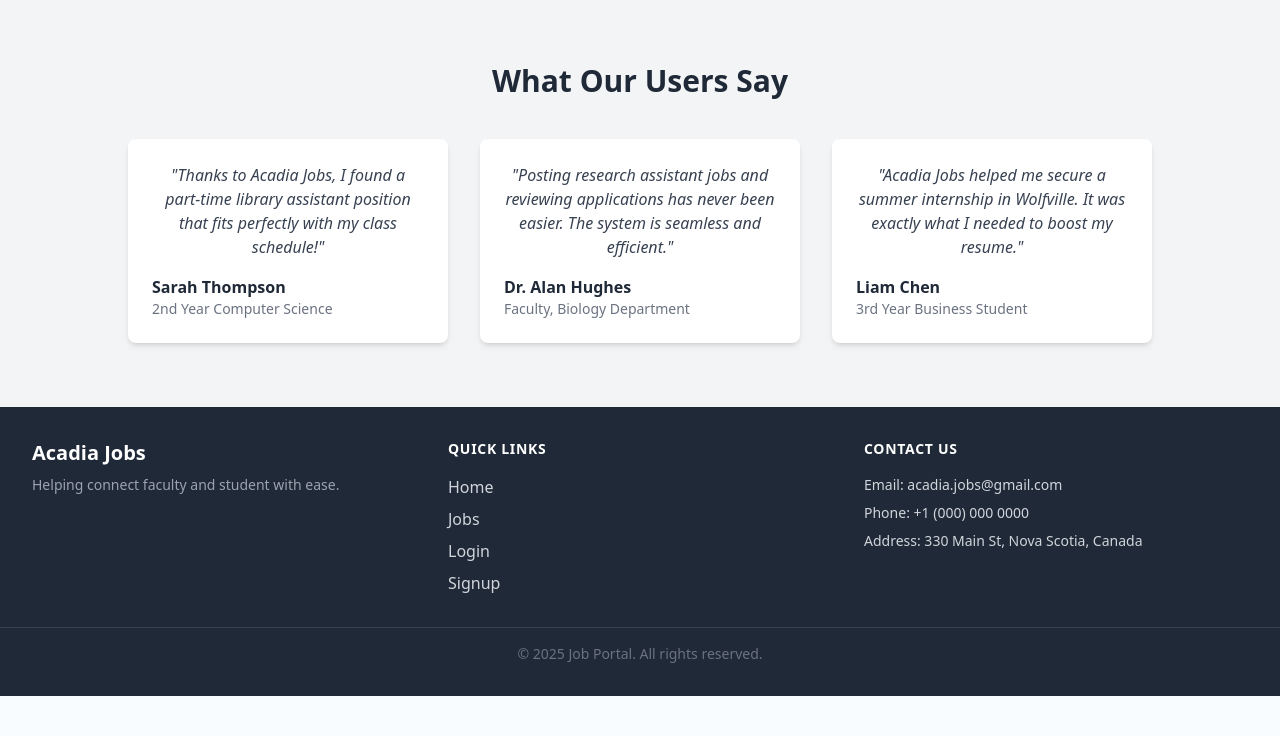
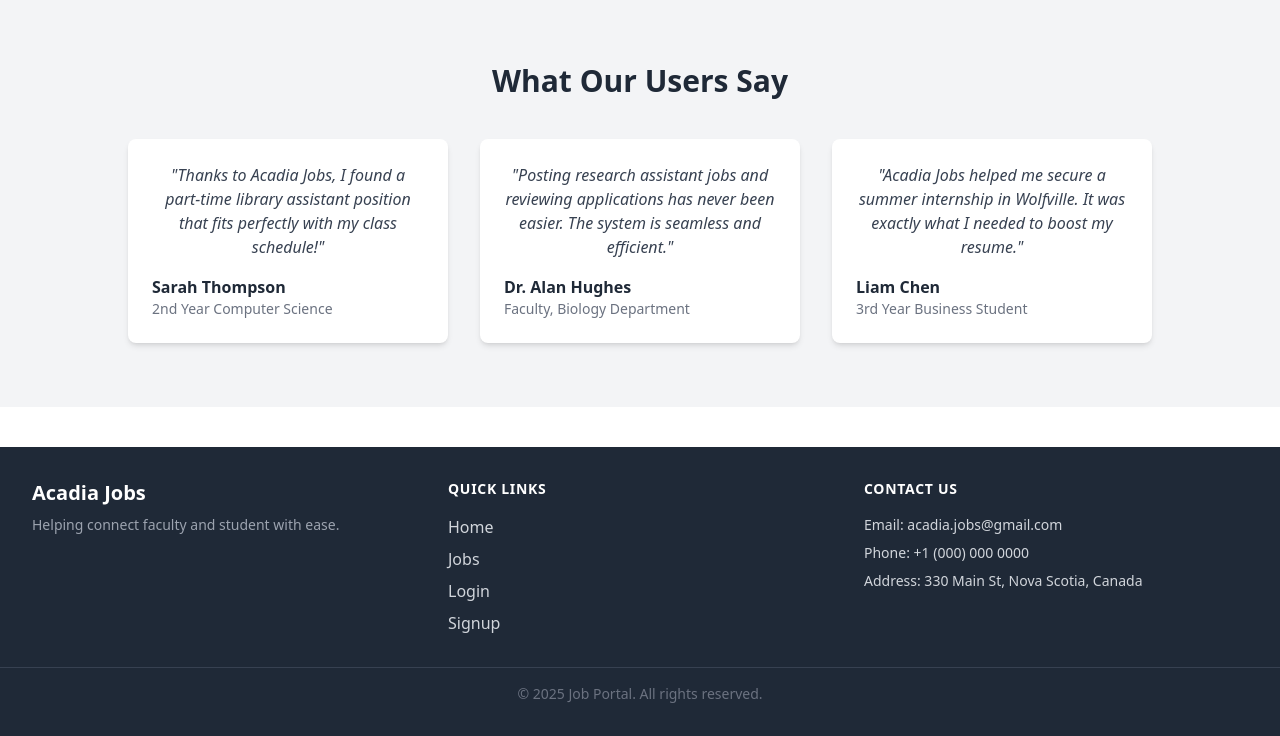
Before and after one commit to roshan589/Acadia-Jobs, a Django app: page / in a window 1280 px wide. Shown: the part 980-1716 px from the top of the page. Before the commit the page ends 1676 px from the top, so only its background shows below. Run offline with Django 5.2, Linux system fonts and the light colour scheme; some libraries are stand-ins or nearby versions.

Commit message:
Create Job Template Modified

```diff
--- a/loginSignup/templates/base.html
+++ b/loginSignup/templates/base.html
@@ -1,6 +1,6 @@
 <!DOCTYPE html>
 {% load static tailwind_tags %}
-<html lang="en" class="h-full">
+<html lang="en">
 <head>
   <meta charset="UTF-8" />
   <meta name="viewport" content="width=device-width, initial-scale=1.0" />
@@ -8,7 +8,7 @@
   <link rel="stylesheet" href="https://unicons.iconscout.com/release/v4.0.8/css/line.css">
   {% tailwind_css %}
 </head>
-<body class="bg-white flex flex-col min-h-screen">
+<body class="bg-white">
 
   <!-- Navigation Bar -->
   <nav class="bg-gray-200 shadow-md sticky top-0 z-50">
@@ -24,7 +24,7 @@
         <!-- Middle Links -->
         {% if user.is_authenticated %}
         <div class="hidden md:flex items-center space-x-8">
-          <a href="{% url 'test' %}" class="text-gray-700 hover:text-blue-500 font-bold">Home</a>
+          <a href="{% if request.user.is_authenticated %}{% url 'test' %}{% else %}{% url 'home' %}{% endif %}" class="text-gray-700 hover:text-blue-500 font-bold">Home</a>
           <a href="{% url 'job_list' %}" class="text-gray-700 hover:text-blue-500 font-bold">Job Lists</a>
           <a href="{% url 'job-search' %}" class="text-gray-700 hover:text-blue-500 font-bold">Search</a>
         </div>
@@ -37,12 +37,15 @@
   <button class="text-white px-4 py-2 rounded">
    <i class="uil uil-user text-2xl text-gray-700"></i>
   </button>
+
   <div class="absolute opacity-0 scale-95 group-hover:opacity-100 group-hover:scale-100 transition-all duration-200 bg-white shadow-lg mt-1 rounded w-40 z-10">
-              <a href="{% url 'edit_profile' %}" class="block px-4 py-2 hover:bg-gray-100">Edit Profile</a>
-              <a href="{% url 'password_change' %}" class="block px-4 py-2 hover:bg-gray-100">Change Password</a>
+    <a href="{% url "edit_profile" %}" class="block px-4 py-2 hover:bg-gray-100">Edit Profile</a>
+    <a href="{% url "password_change" %}" class="block px-4 py-2 hover:bg-gray-100">Change Password</a>
     <a href="#" class="block px-4 py-2 hover:bg-gray-100">Option 3</a>
   </div>
 </div>
+
+
             <form method="post" action="{% url 'logout' %}">
               {% csrf_token %}
               <button type="submit" class="px-4 py-2 text-gray-500 hover:bg-blue-500 hover:text-white rounded transition">
@@ -60,17 +63,17 @@
     </div>
   </nav>
 
-  <!-- Main Content -->
-  <main class="flex-grow">
+  <!-- Main Content Block -->
   {% block content %}
   {% endblock %}
 
+
   {% block homepage %}
   {% endblock %}
-  </main>
 
   <!-- Footer -->
-  <footer class="bg-gray-800 text-gray-300 py-8 mt-100 b-100">
+
+  <footer class="bg-gray-800 text-gray-300 py-8 mt-10 b-0 ">
     <div class="max-w-7xl mx-auto px-4 sm:px-6 lg:px-8 grid grid-cols-1 md:grid-cols-3 gap-8">
 
       <!-- Branding -->
@@ -95,7 +98,7 @@
         <h3 class="text-sm font-semibold text-white tracking-wider uppercase">Contact Us</h3>
         <ul class="mt-4 space-y-2 text-sm">
           <li>Email: acadia.jobs@gmail.com</li>
-          <li>Phone: +1 (000) 000 0000</li>
+          <li>Phone: +1 (000) 000 0000 </li>
           <li>Address: 330 Main St, Nova Scotia, Canada</li>
         </ul>
       </div>
```
Lines whose indentation alone changed are shown as unchanged.
